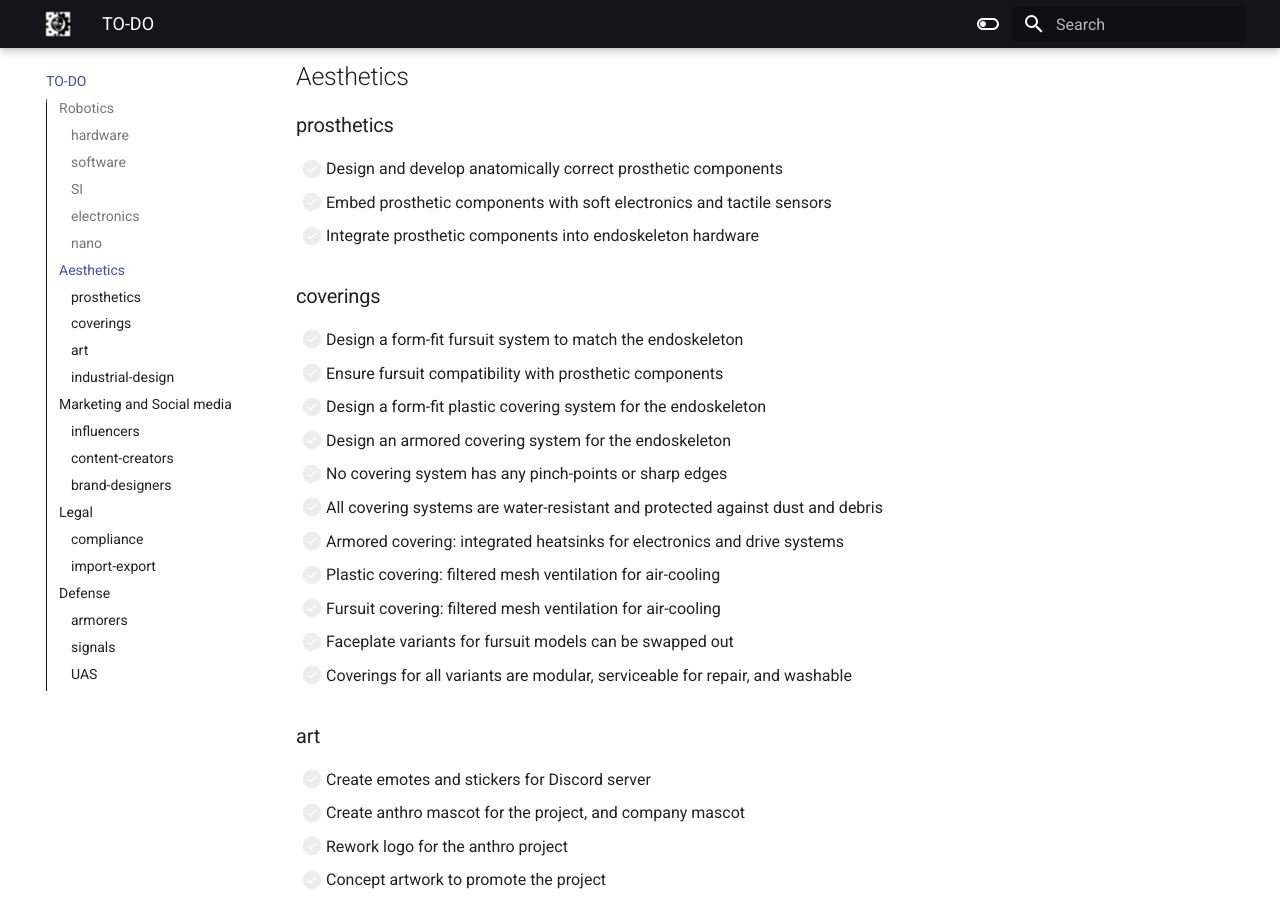
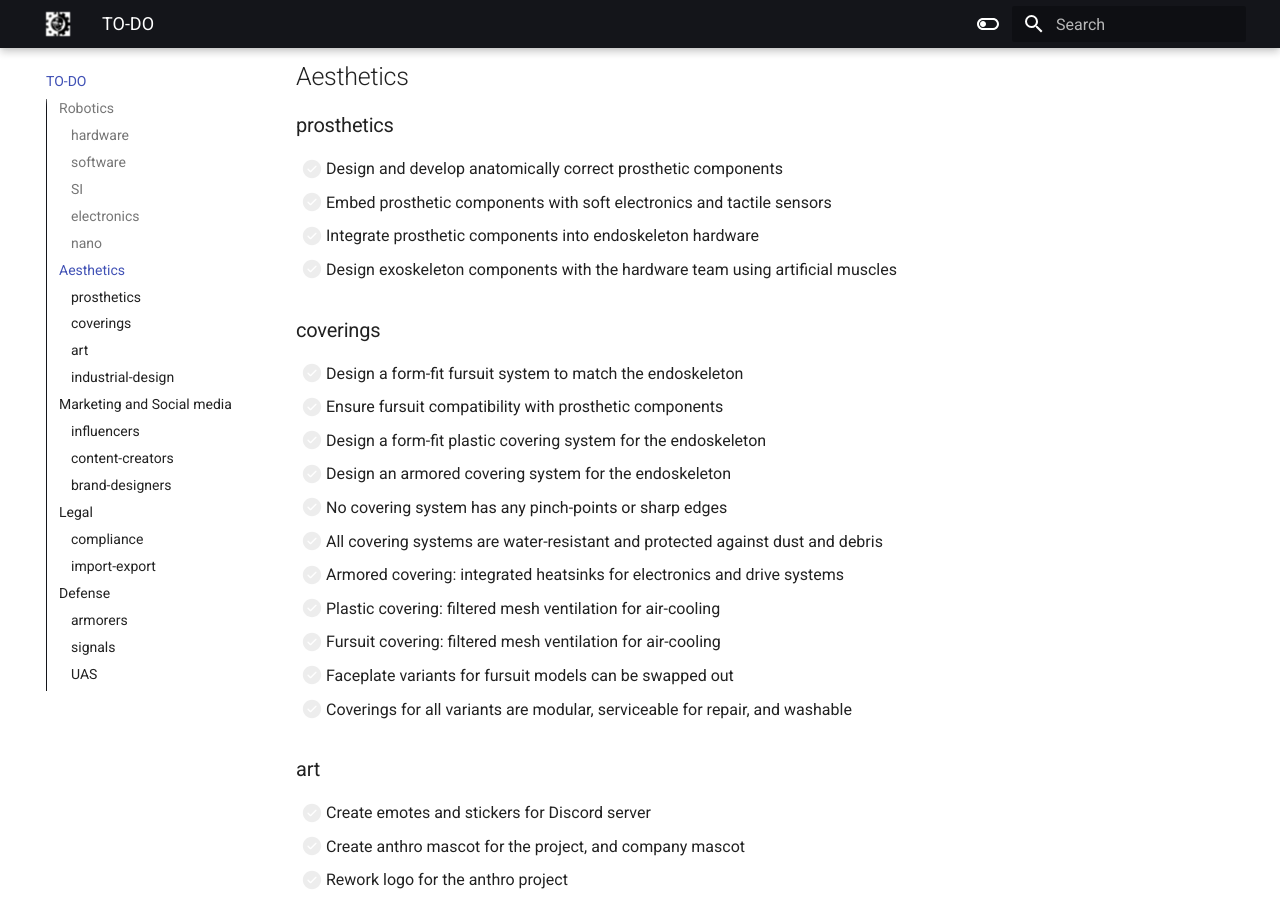
Before and after one commit to Anthrobotics/anthro-docs, an MkDocs documentation site: the page built from docs/TO-DO.md, in a window 1280 px wide and 900 px high, scrolled down 2473 px. Built offline with MkDocs 1.6.1 and Material for MkDocs 9.7.7, drawn with Linux system fonts in a browser that asks for light colours.

Commit message:
Update TO-DO.md

```diff
--- a/docs/TO-DO.md
+++ b/docs/TO-DO.md
@@ -82,6 +82,7 @@ You can find your team's respective tasks in each section. Feel free to assist o
 - [ ] Design and develop anatomically correct prosthetic components
 - [ ] Embed prosthetic components with soft electronics and tactile sensors
 - [ ] Integrate prosthetic components into endoskeleton hardware
+- [ ] Design exoskeleton components with the hardware team using artificial muscles
 
 ### coverings
 
```
